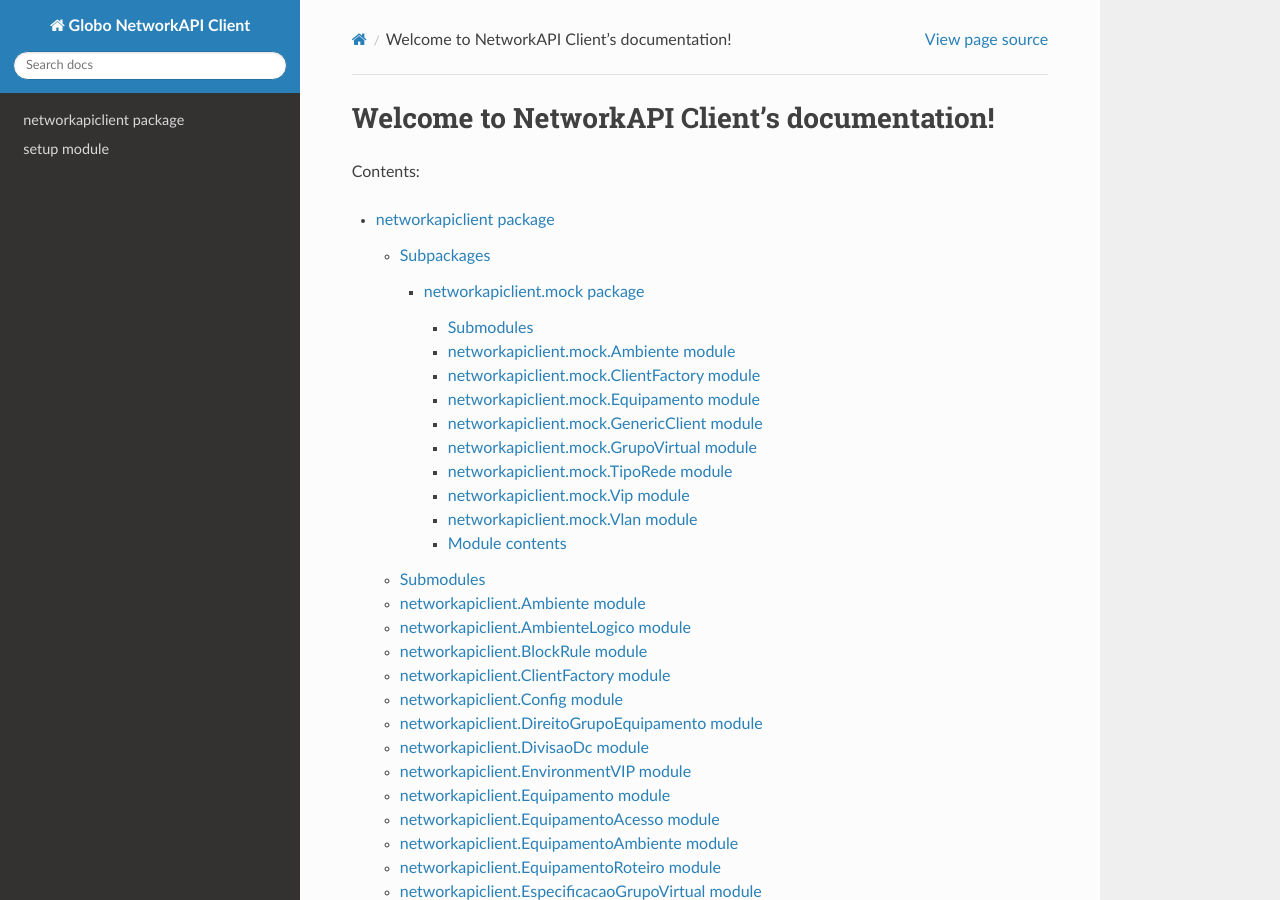
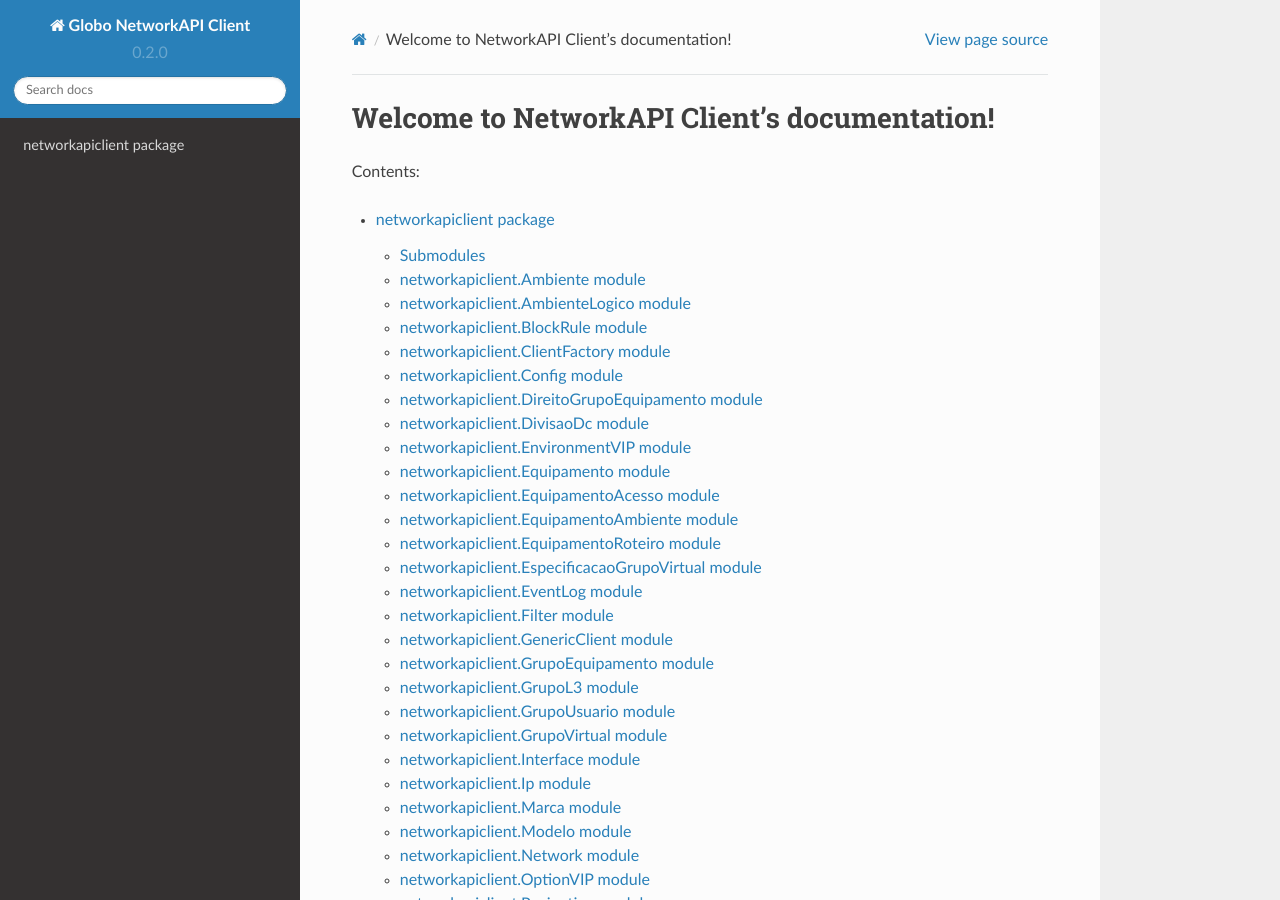
Before and after one commit to globocom/GloboNetworkAPI-client-python, a Sphinx documentation site: the page built from docs/index.rst, in a window 1280 px wide and 900 px high. Built offline with Sphinx 7.4.7 and the Read the Docs theme 2.0.0, drawn with Linux system fonts in a browser that asks for light colours.

Commit message:
fix documentation

```diff
--- a/docs/conf.py
+++ b/docs/conf.py
@@ -11,19 +11,19 @@
 #
 # All configuration values have a default; values that are commented out
 # serve to show the default.
-
+from __future__ import unicode_literals
 import sys
-import os
+from os.path import abspath, dirname, join
 
 # If extensions (or modules to document with autodoc) are in another directory,
 # add these directories to sys.path here. If the directory is relative to the
 # documentation root, use os.path.abspath to make it absolute, like shown here.
-sys.path.insert(0, os.path.abspath('..'))
+sys.path.insert(1, dirname(dirname(abspath(__file__))))
 
 # -- General configuration ------------------------------------------------
 
 # If your documentation needs a minimal Sphinx version, state it here.
-#needs_sphinx = '1.0'
+needs_sphinx = '1.0'
 
 # Add any Sphinx extension module names here, as strings. They can be
 # extensions coming with Sphinx (named 'sphinx.ext.*') or your custom
@@ -54,7 +54,8 @@ copyright = u'2000-2014 Globo Comunicação e Participações S.A.'
 # built documents.
 #
 # The short X.Y version.
-version = ''
+import networkapiclient
+version = networkapiclient.VERSION_STRING
 # The full version, including alpha/beta/rc tags.
 release = ''
 
--- a/docs/index.rst
+++ b/docs/index.rst
@@ -12,7 +12,6 @@ Contents:
    :maxdepth: 4
 
    networkapiclient
-   setup
 
 
 Indices and tables
--- a/docs/networkapiclient.mock.rst
+++ /dev/null
@@ -1,78 +0,0 @@
-networkapiclient.mock package
-=============================
-
-Submodules
-----------
-
-networkapiclient.mock.Ambiente module
--------------------------------------
-
-.. automodule:: networkapiclient.mock.Ambiente
-    :members:
-    :undoc-members:
-    :show-inheritance:
-
-networkapiclient.mock.ClientFactory module
-------------------------------------------
-
-.. automodule:: networkapiclient.mock.ClientFactory
-    :members:
-    :undoc-members:
-    :show-inheritance:
-
-networkapiclient.mock.Equipamento module
-----------------------------------------
-
-.. automodule:: networkapiclient.mock.Equipamento
-    :members:
-    :undoc-members:
-    :show-inheritance:
-
-networkapiclient.mock.GenericClient module
-------------------------------------------
-
-.. automodule:: networkapiclient.mock.GenericClient
-    :members:
-    :undoc-members:
-    :show-inheritance:
-
-networkapiclient.mock.GrupoVirtual module
------------------------------------------
-
-.. automodule:: networkapiclient.mock.GrupoVirtual
-    :members:
-    :undoc-members:
-    :show-inheritance:
-
-networkapiclient.mock.TipoRede module
--------------------------------------
-
-.. automodule:: networkapiclient.mock.TipoRede
-    :members:
-    :undoc-members:
-    :show-inheritance:
-
-networkapiclient.mock.Vip module
---------------------------------
-
-.. automodule:: networkapiclient.mock.Vip
-    :members:
-    :undoc-members:
-    :show-inheritance:
-
-networkapiclient.mock.Vlan module
----------------------------------
-
-.. automodule:: networkapiclient.mock.Vlan
-    :members:
-    :undoc-members:
-    :show-inheritance:
-
-
-Module contents
----------------
-
-.. automodule:: networkapiclient.mock
-    :members:
-    :undoc-members:
-    :show-inheritance:
--- a/docs/networkapiclient.rst
+++ b/docs/networkapiclient.rst
@@ -1,12 +1,5 @@
 networkapiclient package
 ========================
-
-Subpackages
------------
-
-.. toctree::
-
-    networkapiclient.mock
 
 Submodules
 ----------
--- a/networkapiclient/__init__.py
+++ b/networkapiclient/__init__.py
@@ -5,4 +5,7 @@ Author: globo.com / TQI
 Copyright: ( c )  2009 globo.com todos os direitos reservados.
 '''
 
-VERSION = '0.2'
+
+# Change version here!
+VERSION = ('0', '2','0')
+VERSION_STRING = '.'.join(VERSION)
--- a/setup.py
+++ b/setup.py
@@ -2,7 +2,7 @@
 from setuptools import setup, find_packages
 import os.path
 
-version = __import__('networkapiclient').VERSION
+version = __import__('networkapiclient').VERSION_STRING
 
 base_path = os.path.abspath(os.path.join(__file__, '..'))
 
```
Also changed, not shown: docs/setup.rst (deleted, +0 -7 lines).
